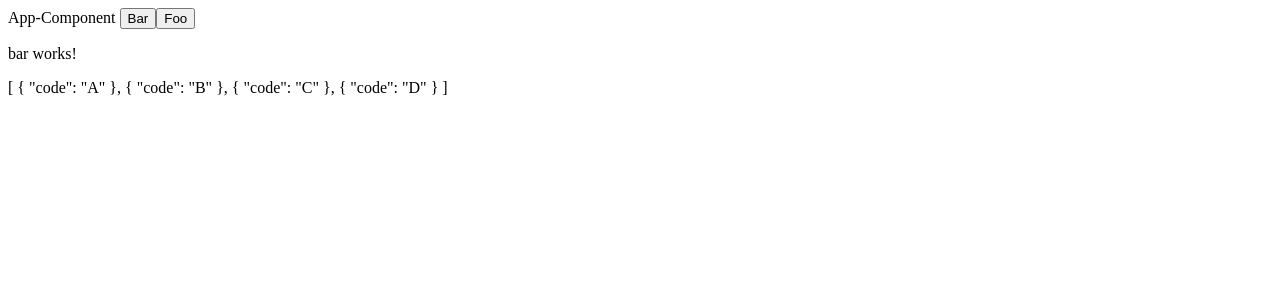
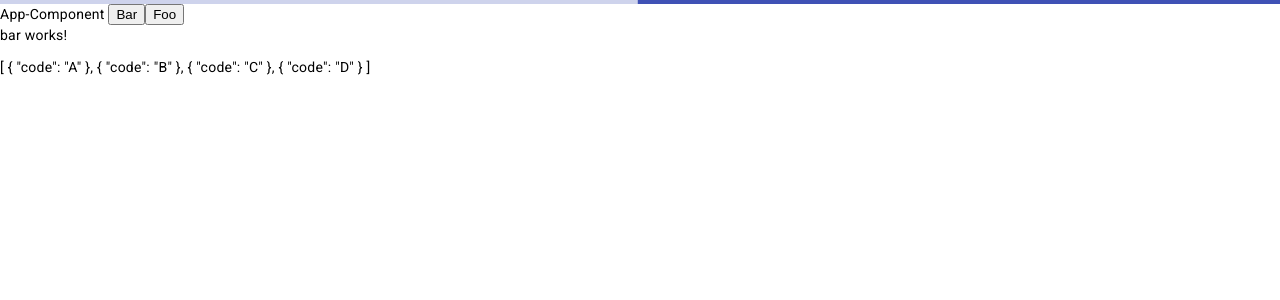
Before and after one commit to mrmokwa/app-ex-with-loading-skt, an Angular app: page /bar in a window 1280 px wide. Shown: the top 300 px of the page. Built offline with nearby package versions, Linux system fonts and the light colour scheme.

Commit message:
add base loading indicator

```diff
--- a/angular.json
+++ b/angular.json
@@ -31,7 +31,10 @@
             "tsConfig": "tsconfig.app.json",
             "inlineStyleLanguage": "scss",
             "assets": ["src/favicon.ico", "src/assets"],
-            "styles": ["src/styles.scss"],
+            "styles": [
+              "@angular/material/prebuilt-themes/indigo-pink.css",
+              "src/styles.scss"
+            ],
             "scripts": []
           },
           "configurations": {
@@ -86,7 +89,10 @@
             "tsConfig": "tsconfig.spec.json",
             "inlineStyleLanguage": "scss",
             "assets": ["src/favicon.ico", "src/assets"],
-            "styles": ["src/styles.scss"],
+            "styles": [
+              "@angular/material/prebuilt-themes/indigo-pink.css",
+              "src/styles.scss"
+            ],
             "scripts": []
           }
         }
--- a/package.json
+++ b/package.json
@@ -11,10 +11,12 @@
   "private": true,
   "dependencies": {
     "@angular/animations": "^16.1.0",
+    "@angular/cdk": "^16.2.5",
     "@angular/common": "^16.1.0",
     "@angular/compiler": "^16.1.0",
     "@angular/core": "^16.1.0",
     "@angular/forms": "^16.1.0",
+    "@angular/material": "^16.2.5",
     "@angular/platform-browser": "^16.1.0",
     "@angular/platform-browser-dynamic": "^16.1.0",
     "@angular/router": "^16.1.0",
--- a/src/app/app.component.html
+++ b/src/app/app.component.html
@@ -1,3 +1,5 @@
+<app-loading-indicator></app-loading-indicator>
+
 App-Component
 
 <button routerLink="bar">Bar</button>
--- /dev/null
+++ b/src/app/shared/loading-indicator/loading-indicator.component.html
@@ -0,0 +1 @@
+<mat-progress-bar [mode]="'indeterminate'"></mat-progress-bar>
--- /dev/null
+++ b/src/app/shared/shared.module.ts
@@ -0,0 +1,16 @@
+import { NgModule } from '@angular/core';
+import { CommonModule } from '@angular/common';
+
+import { MatProgressBarModule } from '@angular/material/progress-bar';
+import { LoadingIndicatorComponent } from './loading-indicator/loading-indicator.component';
+
+const MATERIAL_MODULES = [MatProgressBarModule];
+
+const SHARED_COMPONENTS = [LoadingIndicatorComponent];
+
+@NgModule({
+  declarations: [SHARED_COMPONENTS],
+  imports: [CommonModule, MATERIAL_MODULES],
+  exports: [MATERIAL_MODULES, SHARED_COMPONENTS],
+})
+export class SharedModule {}
--- a/src/index.html
+++ b/src/index.html
@@ -6,8 +6,11 @@
   <base href="/">
   <meta name="viewport" content="width=device-width, initial-scale=1">
   <link rel="icon" type="image/x-icon" href="favicon.ico">
+  <link rel="preconnect" href="https://fonts.gstatic.com">
+  <link href="https://fonts.googleapis.com/css2?family=Roboto:wght@300;400;500&display=swap" rel="stylesheet">
+  <link href="https://fonts.googleapis.com/icon?family=Material+Icons" rel="stylesheet">
 </head>
-<body>
+<body class="mat-typography">
   <app-root></app-root>
 </body>
 </html>
--- a/src/styles.scss
+++ b/src/styles.scss
@@ -1 +1,4 @@
 /* You can add global styles to this file, and also import other style files */
+
+html, body { height: 100%; }
+body { margin: 0; font-family: Roboto, "Helvetica Neue", sans-serif; }
```
Also changed, not shown: src/app/app.module.ts (+8 -8 lines), src/app/shared/loading-indicator/loading-indicator.component.ts (added, +10 -0 lines), src/app/shared/loading-indicator/loading-indicator.component.scss (added), 1 other file (tests, documents, lock files or other folders).
